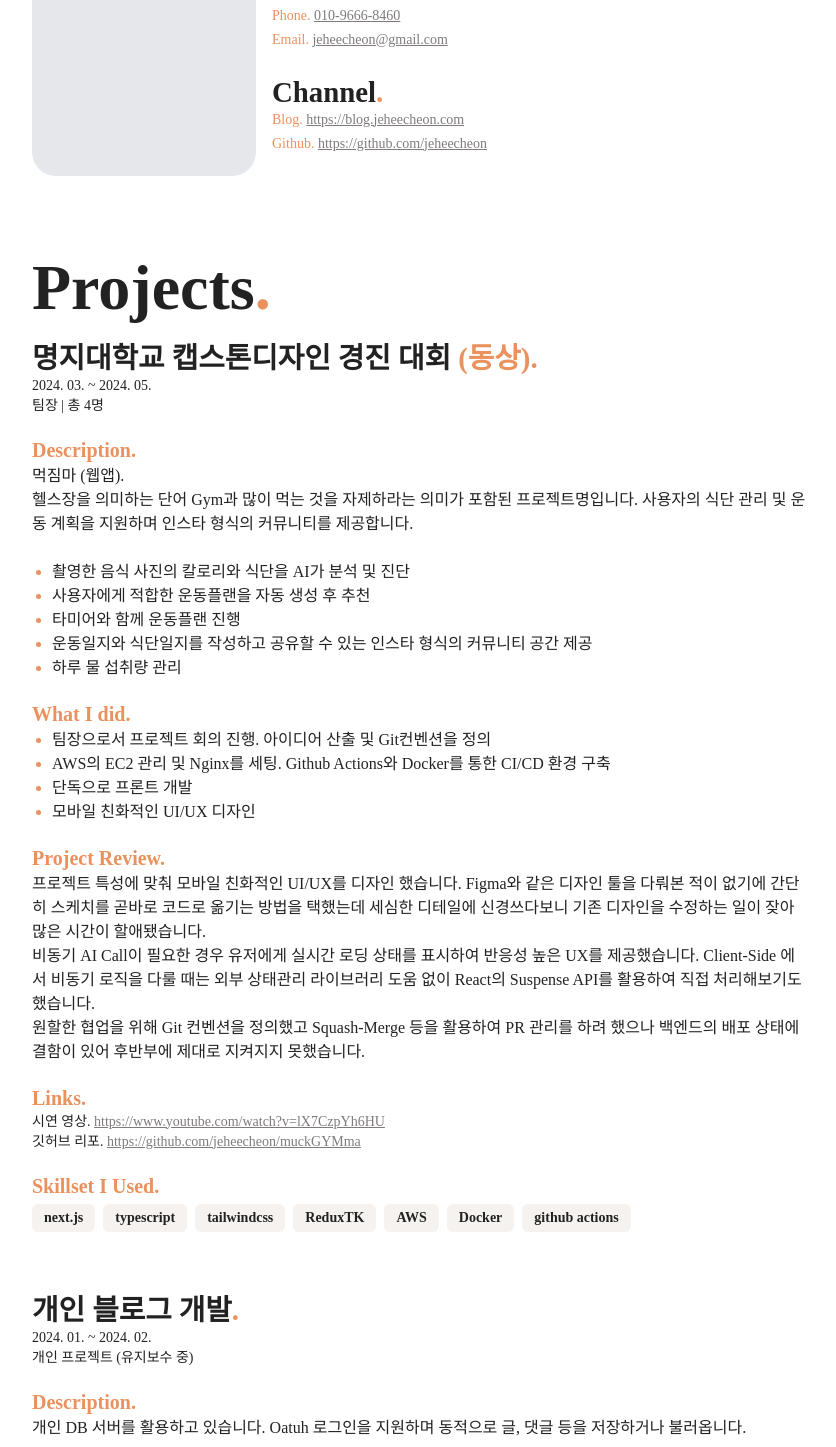
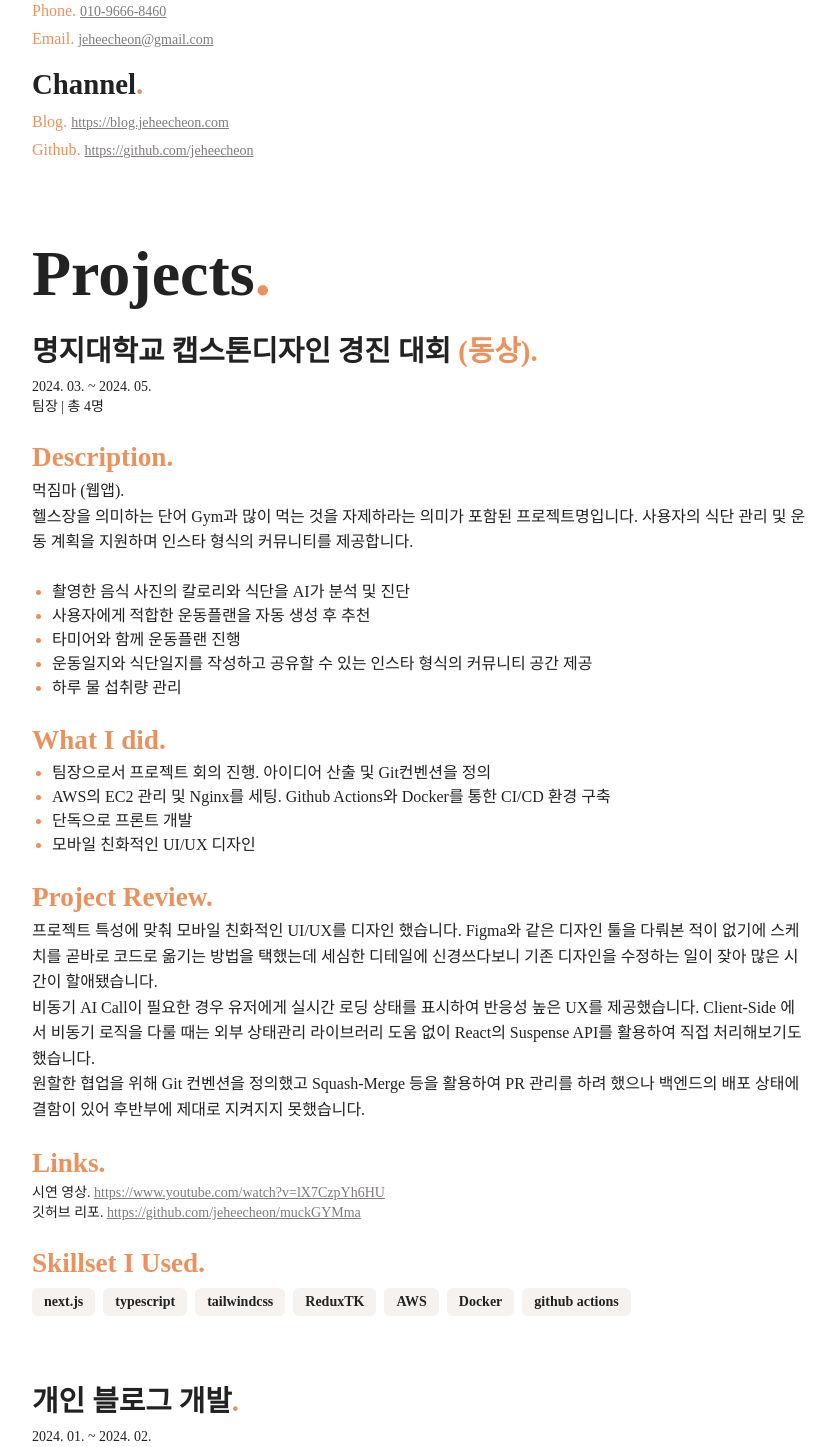
Before and after one commit to jeheecheon/resume, a React (Vite) app: page / in a window 1280 px wide. Shown: the part 754-2201 px from the top of the page, without its empty margins (220-1056 px from the left). Built offline with nearby package versions, Linux system fonts and the light colour scheme; a web font is replaced by a local one.

Commit message:
chore: 이력서 수정

```diff
--- a/src/app/_components/Tag.tsx
+++ b/src/app/_components/Tag.tsx
@@ -6,7 +6,8 @@ interface TagProps {
 
 function Tag({ children }: TagProps) {
     return (
-        <span className="bg-[#f6f2ef] dark:bg-[#202020] px-3 py-1 rounded-md text-sm font-semibold">
+        <span className="bg-[#f6f2ef] dark:bg-[#202020] px-3 py-1 rounded-md
+        text-[0.8rem] sm:text-sm font-semibold">
             {children}
         </span>
     );
--- a/src/app/_styles/globals.css
+++ b/src/app/_styles/globals.css
@@ -43,14 +43,14 @@
     }
 
     h3 {
-        @apply text-xl;
+        @apply text-[1.5rem];
         @apply sm:text-[1.8rem];
         @apply font-semibold;
     }
 
     h4 {
-        @apply text-lg;
-        @apply sm:text-xl;
+        @apply text-[1.4rem];
+        @apply sm:text-[1.7rem];
         @apply font-semibold;
     }
 
--- a/src/app/page.tsx
+++ b/src/app/page.tsx
@@ -42,26 +42,34 @@ Page.Contact = function Contact() {
             <h2>Contact</h2>
 
             <div className="flex flex-col sm:flex-row gap-x-4 items-center">
-                <div className="w-full aspect-square max-w-[14rem] bg-gray-200 rounded-full sm:rounded-3xl" />
+                {/* <div className="w-full aspect-square max-w-[14rem] bg-gray-200 rounded-full sm:rounded-3xl" /> */}
 
-                <div className="w-full h-[10rem] sm:w-fit sm:h-[13rem] px-3 sm:px-0 flex flex-col justify-around">
+                <div className="w-full sm:w-fit px-3 sm:px-0 flex flex-col gap-y-3 justify-around">
                     <div className="space-y-1">
                         <h3>Reach me</h3>
 
-                        <div className="text-sm text-nowrap">
+                        <div className="text-nowrap">
                             <p className="inline font-medium text-theme-1">
                                 {'Phone. '}
                             </p>
-                            <a title="Phone Number" href="tel:010-9666-8460">
+                            <a
+                                title="Phone Number"
+                                href="tel:010-9666-8460"
+                                className="text-sm"
+                            >
                                 010-9666-8460
                             </a>
                         </div>
 
-                        <div className="text-sm text-nowrap">
+                        <div className="text-nowrap">
                             <p className="inline font-medium text-theme-1">
                                 {'Email. '}
                             </p>
-                            <a title="Email" href="mailto:jeheecheon@gmail.com">
+                            <a
+                                title="Email"
+                                href="mailto:jeheecheon@gmail.com"
+                                className="text-sm"
+                            >
                                 jeheecheon@gmail.com
                             </a>
                         </div>
@@ -70,22 +78,31 @@ Page.Contact = function Contact() {
                     <div className="space-y-1">
                         <h3>Channel</h3>
 
-                        <div className="text-sm text-nowrap">
+                        <div className="text-nowrap">
                             <p className="inline font-medium text-theme-1">
                                 {'Blog. '}
                             </p>
-                            <a title="Blog" href="https://blog.jeheecheon.com">
+                            <a
+                                title="Blog"
+                                href="https://blog.jeheecheon.com"
+                                className="text-sm"
+                                target="_blank"
+                                rel="noreferrer"
+                            >
                                 https://blog.jeheecheon.com
                             </a>
                         </div>
 
-                        <div className="text-sm text-nowrap">
+                        <div className="text-nowrap">
                             <p className="inline font-medium text-theme-1">
                                 {'Github. '}
                             </p>
                             <a
                                 title="Github"
                                 href="https://github.com/jeheecheon"
+                                className="text-sm"
+                                target="_blank"
+                                rel="noreferrer"
                             >
                                 https://github.com/jeheecheon
                             </a>
@@ -107,7 +124,7 @@ Page.Projects = function Projects() {
                     명지대학교 캡스톤디자인 경진 대회
                     <span className="text-theme-1">{` (동상)`}</span>
                 </h3>
-                <p className="mt-1 text-xs sm:text-sm">
+                <p className="sm:mt-1 text-xs sm:text-sm">
                     2024. 03. ~ 2024. 05.{'\n'}
                     팀장 | 총 4명
                 </p>
@@ -115,7 +132,7 @@ Page.Projects = function Projects() {
                 <div>
                     <h4 className="mt-5 text-theme-1">Description</h4>
 
-                    <p className="text-base">
+                    <p className="text-base leading-[1.6rem]">
                         먹짐마 (웹앱).{'\n'}
                         헬스장을 의미하는 단어 Gym과 많이 먹는 것을 자제하라는
                         의미가 포함된 프로젝트명입니다. 사용자의 식단 관리 및
@@ -175,12 +192,12 @@ Page.Projects = function Projects() {
 
                 <div>
                     <h4 className="mt-5 text-theme-1">Project Review</h4>
-                    <p>
+                    <p className="leading-[1.6rem]">
                         프로젝트 특성에 맞춰 모바일 친화적인 UI/UX를 디자인
                         했습니다. Figma와 같은 디자인 툴을 다뤄본 적이 없기에
-                        간단히 스케치를 곧바로 코드로 옮기는 방법을 택했는데
-                        세심한 디테일에 신경쓰다보니 기존 디자인을 수정하는 일이
-                        잦아 많은 시간이 할애됐습니다.{'\n'}
+                        스케치를 곧바로 코드로 옮기는 방법을 택했는데 세심한
+                        디테일에 신경쓰다보니 기존 디자인을 수정하는 일이 잦아
+                        많은 시간이 할애됐습니다.{'\n'}
                         비동기 AI Call이 필요한 경우 유저에게 실시간 로딩 상태를
                         표시하여 반응성 높은 UX를 제공했습니다. Client-Side 에서
                         비동기 로직을 다룰 때는 외부 상태관리 라이브러리 도움
@@ -234,14 +251,14 @@ Page.Projects = function Projects() {
 
             <div className="mt-[4rem]">
                 <h3>개인 블로그 개발</h3>
-                <p className="mt-1 text-xs sm:text-sm">
+                <p className="sm:mt-1 text-xs sm:text-sm">
                     2024. 01. ~ 2024. 02.{'\n'}
                     개인 프로젝트 (유지보수 중)
                 </p>
 
                 <div>
                     <h4 className="mt-5 text-theme-1">Description</h4>
-                    <p>
+                    <p className="leading-[1.6rem]">
                         개인 DB 서버를 활용하고 있습니다. Oatuh 로그인을
                         지원하며 동적으로 글, 댓글 등을 저장하거나 불러옵니다.
                     </p>
@@ -285,7 +302,7 @@ Page.Projects = function Projects() {
 
                 <div>
                     <h4 className="mt-5 text-theme-1">Project Review</h4>
-                    <p>
+                    <p className="leading-[1.6rem]">
                         다소 느린 배포 서버가 사용자 경험에 미치는 영향을
                         최소화하기 위해 스켈레톤 UI 컴포넌트를 만들었습니다.
                         비동기 상태관리는 react-query를 사용하여 간단하게
@@ -342,22 +359,31 @@ Page.Projects = function Projects() {
 
             <div className="mt-[4rem]">
                 <h3>AO 스터디 공식 웹사이트</h3>
-                <p className="mt-1 text-xs sm:text-sm">
+                <p className="sm:mt-1 text-xs sm:text-sm">
                     2024. 01. ~ 2024. 02.{'\n'}
-                    Team 1 멘토 | 총 12명
+                    Team 2 멘토 | 총 12명
                 </p>
+
+                <div>
+                    <h4 className="mt-5 text-theme-1">Description</h4>
+                    <p className="leading-[1.6rem]">
+                        명지대 AO 스터디의 공식 웹사이트입니다. 스터디 홍보
+                        목적으로 제작되었으며, 신입 스터디원을 모집받기 위해
+                        지원서 제출을 받을 수 있습니다.
+                    </p>
+                </div>
 
                 <div>
                     <h4 className="mt-5 text-theme-1">What I did</h4>
                     <ul>
                         <li>
                             <p>
-                                Team 1의 멘토(팀장)으로 참여하여 프론트팀과
+                                Team 2의 멘토(팀장)으로 참여하여 프론트팀과
                                 백엔드팀의 질문 답변 및 코드 리뷰
                             </p>
                         </li>
                         <li>
-                            <p>Team 1의 git 컨벤션 구성</p>
+                            <p>Team 2의 git 컨벤션 구성</p>
                         </li>
                         <li>
                             <p>
@@ -379,7 +405,7 @@ Page.Projects = function Projects() {
 
                 <div>
                     <h4 className="mt-5 text-theme-1">Project Review</h4>
-                    <p>
+                    <p className="leading-[1.6rem]">
                         프론트와 백엔드의 코드베이스 통합 작업을 주도했습니다.
                         특히 Svelte로 작성된 코드베이스를 React로 변환하며,
                         프론트엔드 팀의 개발을 가이드하고 코드 리뷰를
@@ -430,11 +456,13 @@ Page.Projects = function Projects() {
 
             <div className="mt-[4rem]">
                 <h3>Etc</h3>
-                <p className='mt-1'>
+                <p className="mt-1">
                     이외 진행했던 프로젝트들은 아래 링크에서 확인할 수 있습니다.
                 </p>
                 <p className="text-xs sm:text-sm">
-                    <span className='font-medium text-theme-1'>Projects Cagetory. </span>
+                    <span className="font-medium text-theme-1">
+                        Projects Cagetory.{' '}
+                    </span>
                     <a
                         title="Projects 카테고리"
                         href="https://blog.jeheecheon.com/categories/Projects"
```
